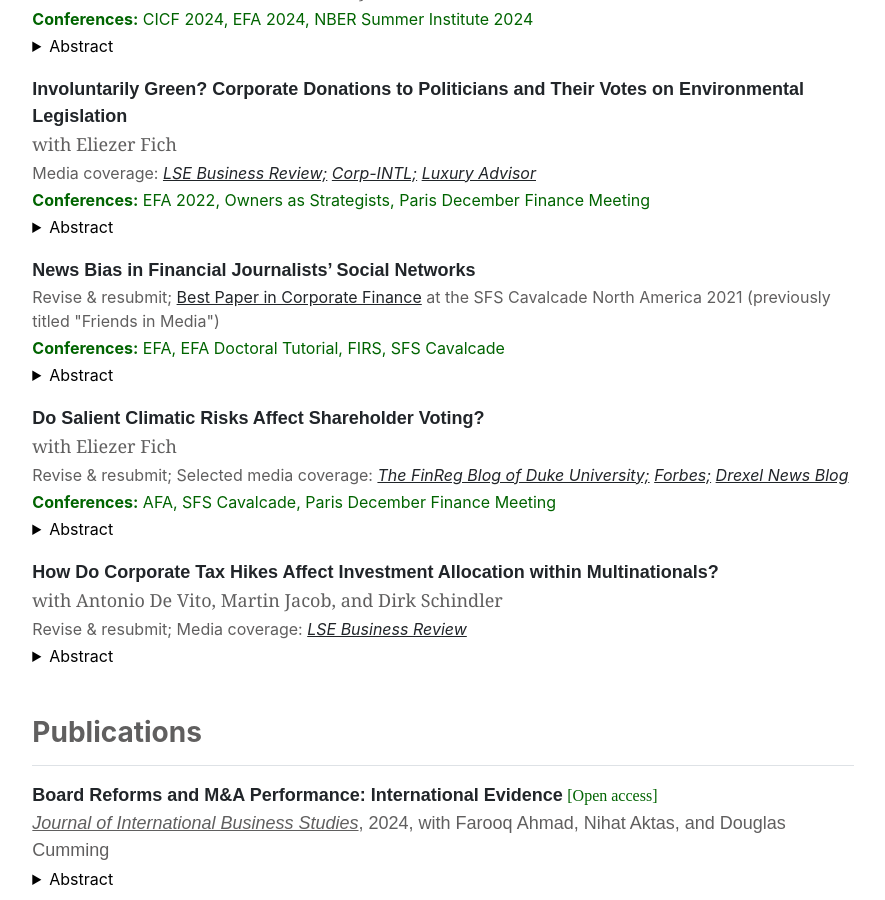
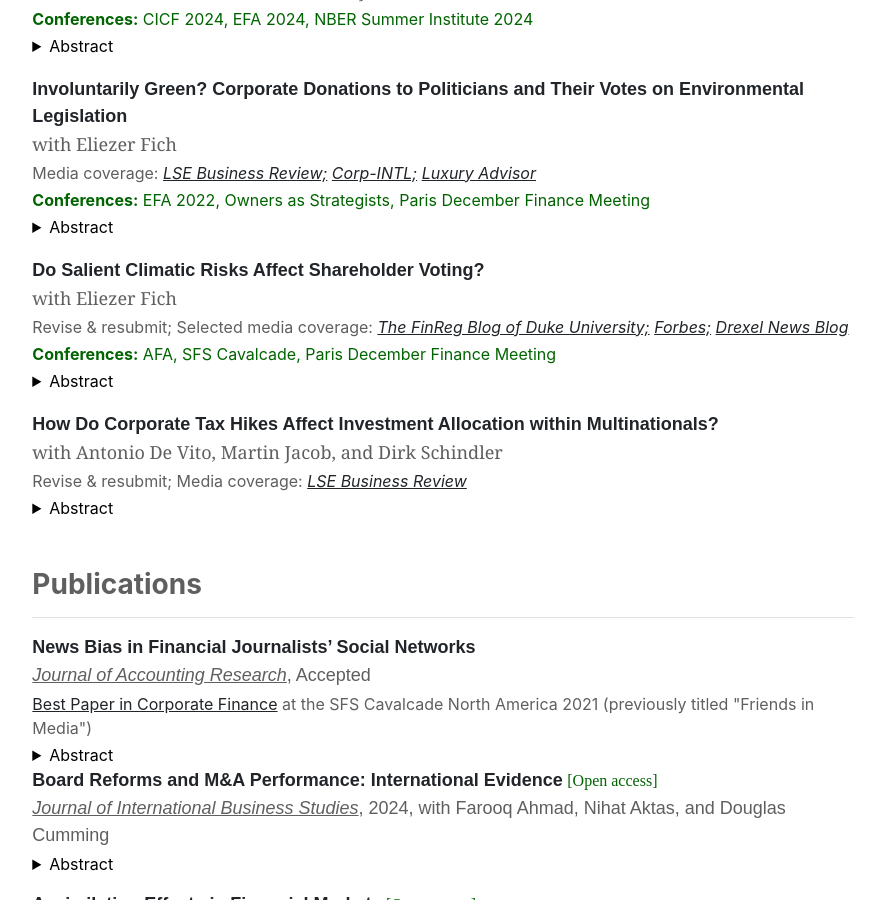
Before and after one commit to guosongxu/guosongxu.github.io, a Jekyll site: the page built from index.md, in a window 1280 px wide and 900 px high, scrolled down 821 px. Shown: the whole window, without its empty margins (197-1082 px from the left). Built offline with Jekyll 4.4.1, drawn with Linux system fonts in a browser that asks for light colours.

Commit message:
Update home.html

```diff
--- a/_layouts/home.html
+++ b/_layouts/home.html
@@ -46,16 +46,6 @@ layout: default
       </p>
     </details>
 
-    <p style="font-family:arial, 'MS Sans Serif', arial;font-size:18px;margin-bottom:1px;margin-top:18px"><a rel="noreferrer noopener" aria-label=" (opens in a new tab)" href="https://papers.ssrn.com/sol3/papers.cfm?abstract_id=3189273" target="_blank" style="text-decoration:none;"><strong>News Bias in Financial Journalists’ Social Networks</strong></a></p>
-    <p style="font-size:16px;margin-bottom:3px;color:#605F5F">Revise & resubmit;&nbsp;<a rel="noreferrer noopener" href="http://sfs.org/cavalcade-best-paper-in-corporate-finance/" target="_blank">Best Paper in Corporate Finance</a> at the SFS Cavalcade North America 2021 (previously titled "Friends in Media")</p>
-    <p style="font-size:16px;margin-bottom:3px;color:#006400"><strong>Conferences:</strong> EFA, EFA Doctoral Tutorial, FIRS, SFS Cavalcade</p>
-    <details>
-      <summary>Abstract</summary>
-      <p>
-        Connected financial journalists—those with working relationships, common school ties, or social media connections to company management—show a marked favorable bias in their news stories. These journalists are more likely to quote connected executives, include more ambiguous language, and portray other firms in the same social network more positively. Journalists’ bias has implications for both capital market outcomes and the journalists’ careers. I find that articles by connected journalists are associated with higher market prices upon news announcement and long-term price reversion. Connected M&A articles are correlated with increased bid competition, deal premiums, and termination rates. Moreover, connected journalists are more likely to leave journalism and join their associated industries in the long run. Taken together, the evidence suggests that financial journalists’ personal networks promote news bias and hinder the efficient dissemination of information.
-      </p>
-    </details>
-
     <p style="font-family:arial, 'MS Sans Serif', arial;font-size:18px;margin-bottom:1px;margin-top:18px"><a rel="noreferrer noopener" aria-label=" (opens in a new tab)" href="https://papers.ssrn.com/sol3/papers.cfm?abstract_id=3895071" target="_blank" style="text-decoration:none;"><strong>Do Salient Climatic Risks Affect Shareholder Voting?</strong></a></p>
     <p style="font-family:georgia;font-size:18px;margin-bottom:3px;color:#605F5F">with Eliezer Fich</p>
     <p style="font-size:16px;margin-bottom:3px;color:#605F5F">Revise & resubmit; Selected media coverage:&nbsp;<em><a rel="noreferrer noopener" href="https://sites.law.duke.edu/thefinregblog/2021/08/27/do-extreme-weather-events-alter-investors-support-for-the-environment/" target="_blank">The FinReg Blog of Duke University;</a>&nbsp;<a rel="noreferrer noopener" href="https://www.forbes.com/sites/mattsymonds/2023/05/09/how-business-school-research-can-serve-the-world-today/?sh=f99bd0f5fd1d" target="_blank">Forbes;</a>&nbsp;<a rel="noreferrer noopener" href="https://newsblog.drexel.edu/2021/10/13/extreme-weather-events-influence-shareholder-support-of-climate-related-initiatives/" target="_blank">Drexel News Blog</a></em> </p>
@@ -84,6 +74,16 @@ layout: default
 <div class="row g-5 mb-5">
   <div class="col-md-12">
     <h3 class="fw-bold border-bottom pb-3 mb-3" style="color:#605F5F">Publications</h3>
+
+    <p style="margin-bottom:1px"><span style="font-family:arial, 'MS Sans Serif', arial;font-size:18px"><strong><a rel="noreferrer noopener" aria-label=" (opens in a new tab)" href="https://papers.ssrn.com/sol3/papers.cfm?abstract_id=3189273" target="_blank" style="text-decoration:none;">News Bias in Financial Journalists’ Social Networks</a></strong></span>
+    <p style="font-family:arial;font-size:18px;margin-bottom:3px;color:#605F5F"><em><u>Journal of Accounting Research</u></em>, Accepted</p>
+    <p style="font-size:16px;margin-bottom:3px;color:#605F5F"><a rel="noreferrer noopener" href="http://sfs.org/cavalcade-best-paper-in-corporate-finance/" target="_blank">Best Paper in Corporate Finance</a> at the SFS Cavalcade North America 2021 (previously titled "Friends in Media")</p>
+    <details>
+      <summary>Abstract</summary>
+      <p>
+      Connected financial journalists—those with working relationships, common school ties, or social media connections to company management—introduce a marked media slant into their news coverage. Using a comprehensive set of newspaper articles covering M&A transactions from 1997 to 2016, I find that connected journalists use significantly fewer negative words in their coverage of connected acquirers. These journalists are also more likely to quote connected executives and include less accurate language in their reporting. Moreover, they tend to portray other firms in the same network in a less negative light. Journalists’ favoritism bias has implications for both capital market outcomes and their careers. I find that acquirers whose M&As are covered by connected journalists receive significantly higher stock returns on the news article publication date. However, these acquirers’ stock prices reverse in the long term, suggesting market overreaction to news covered by connected journalists. Around M&A transactions, connected articles are correlated with increased bid competition and deal premiums. In terms of future career development, connected journalists are more likely to leave journalism and join their associated industries in the long run. Taken together, the evidence suggests that financial journalists’ personal networks promote news bias that potentially hinders the efficient dissemination of information.
+      </p>
+    </details>
 
     <p style="margin-bottom:1px"><span style="font-family:arial, 'MS Sans Serif', arial;font-size:18px"><strong><a href="https://papers.ssrn.com/sol3/papers.cfm?abstract_id=4629515" target="_blank" rel="noreferrer noopener" aria-label=" (opens in a new tab)" style="text-decoration:none;">Board Reforms and M&A Performance: International Evidence</a></strong></span>&nbsp;<span style="font-family:bradley hand, cursive;font-size:16px"><a href="https://doi.org/10.1057/s41267-023-00674-3" target="_blank" rel="noreferrer noopener" aria-label=" (opens in a new tab)" style="text-decoration:none;color:#006400">[Open access]</a></span></p>
     <p style="font-family:arial;font-size:18px;margin-bottom:3px;color:#605F5F"><em><u>Journal of International Business Studies</u></em>, 2024,  with Farooq Ahmad, Nihat Aktas, and Douglas Cumming</p>
```
